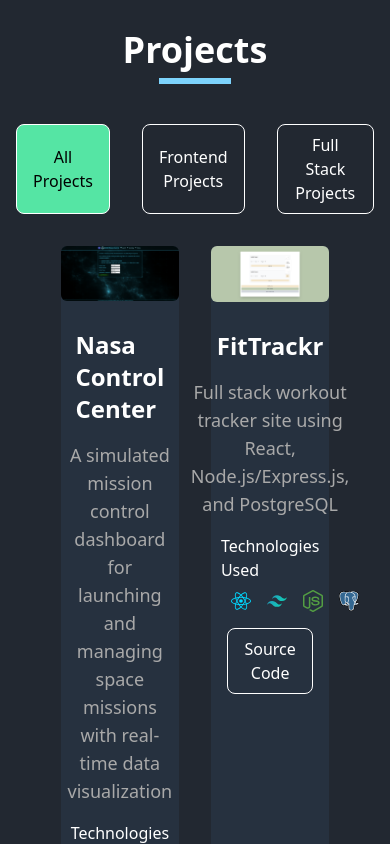
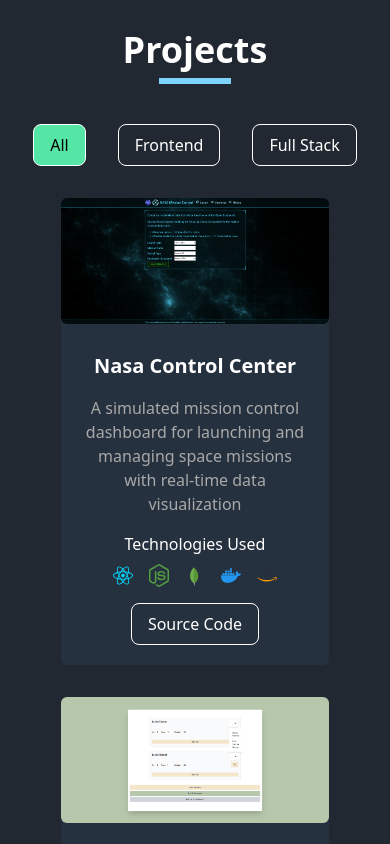
Before and after one commit to MichaelAlex03/PersonalSite, a React (Vite) app in the folder personalSite/: page / in a window 390 px wide. Shown: the part 2000-2844 px from the top of the page. Built offline with nearby package versions, Linux system fonts and the light colour scheme.

Commit message:
made projects section responsive

```diff
--- a/personalSite/src/components/projects/ProjectCard.tsx
+++ b/personalSite/src/components/projects/ProjectCard.tsx
@@ -18,8 +18,8 @@
             </div>
 
             <div className='flex flex-col items-center p-5'>
-                <h1 className='font-bold text-2xl mt-2'>{name}</h1>
-                <p className='text-center text-[#A9A9A9] text-lg mt-4'>{description}</p>
+                <h1 className='font-bold text-center text-xl lg:text-2xl mt-2'>{name}</h1>
+                <p className='text-center text-[#A9A9A9] text-md lg:text-lg mt-4'>{description}</p>
 
                 <h4 className='mt-4'>Technologies Used</h4>
                 <div className='flex flex-row gap-4 mt-2'>
--- a/personalSite/src/pages/projects.tsx
+++ b/personalSite/src/pages/projects.tsx
@@ -28,7 +28,8 @@
             setShowFrontend(false)
             setShowFullStack(false)
           }}>
-          All Projects
+          <span className="block md:hidden">All</span>
+          <span className="hidden md:block">All Projects</span>
         </button>
         <button className={showFrontend ? `border border-white text-black bg-[#55E5A4] py-2 px-4 rounded-lg`
           : `border border-white text-white hover:text-black hover:bg-[#55E5A4] py-2 px-4 rounded-lg`}
@@ -37,7 +38,8 @@
             setShowFrontend(true)
             setShowFullStack(false)
           }}>
-          Frontend Projects
+          <span className="block md:hidden">Frontend</span>
+          <span className="hidden md:block">Frontend Projects</span>
         </button>
         <button className={showFullStack ? `border border-white text-black bg-[#55E5A4] py-2 px-4 rounded-lg`
           : `border border-white text-white hover:text-black hover:bg-[#55E5A4] py-2 px-4 rounded-lg`}
@@ -46,7 +48,8 @@
             setShowFrontend(false)
             setShowFullStack(true)
           }}>
-          Full Stack Projects
+          <span className="block md:hidden">Full Stack</span>
+          <span className="hidden md:block">Full Stack Projects</span>
         </button>
 
       </div>
@@ -56,7 +59,7 @@
 
         {/*NASA Project*/}
 
-        {(showAll || showFullStack) && <div className='grid grid-cols-2 w-3/4 gap-8'>
+        {(showAll || showFullStack) && <div className='grid grid-cols-1 lg:grid-cols-2 w-3/4 gap-8'>
           <ProjectCard
             name="Nasa Control Center"
             image="../images/projectImages/NASA.png"
```
Also changed, not shown: personalSite/public/images/skills/aws.svg.
